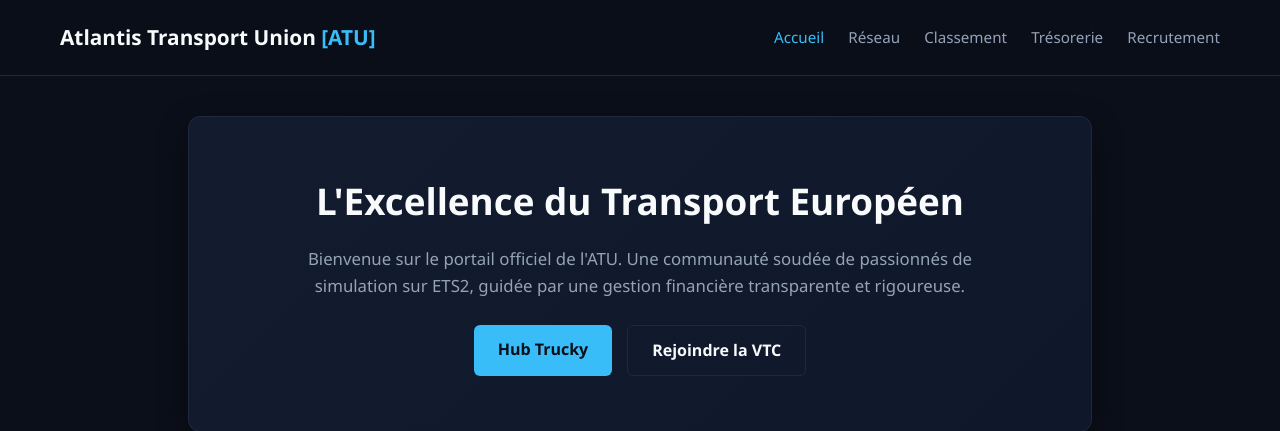
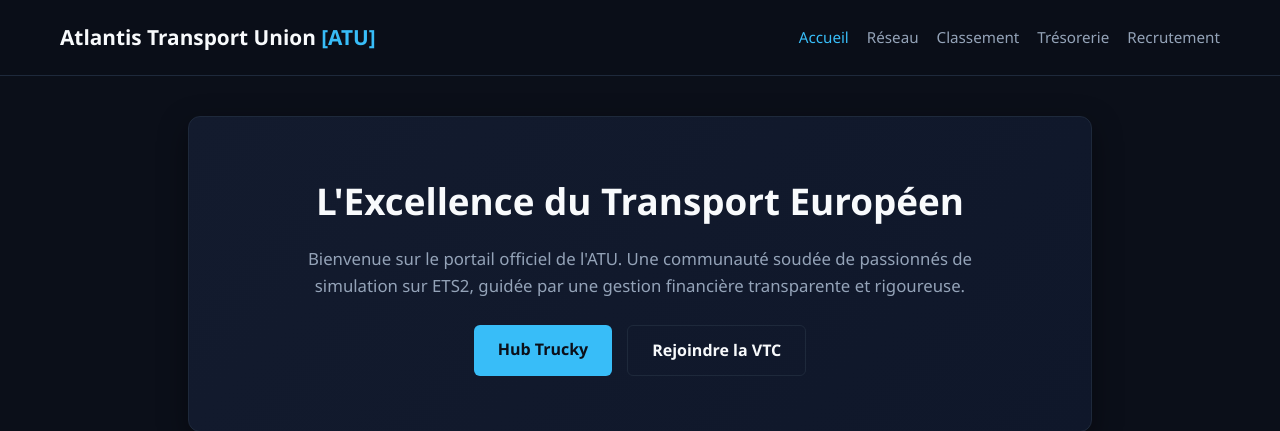
Before and after one commit to Trans-Europe-Rail/Atlantis-Transport-Union, a Flask app: page / in a window 1280 px wide. Shown: the top 431 px of the page. Run offline with Flask 3, Linux system fonts and the light colour scheme.

Commit message:
Adjust CSS styles for navigation and grid layout

```diff
--- a/static/style.css
+++ b/static/style.css
@@ -57,10 +57,16 @@ header .container {
     color: var(--accent);
 }
 
+nav {
+    display: flex;
+    align-items: center;
+    flex-wrap: wrap;
+}
+
 nav a {
     color: var(--text-muted);
     text-decoration: none;
-    margin-left: 20px;
+    margin-left: 18px;
     font-weight: 500;
     font-size: 0.95rem;
     transition: color 0.2s ease;
@@ -126,7 +132,7 @@ main.container {
 
 .grid {
     display: grid;
-    grid-template-columns: repeat(auto-fit, minmax(320px, 1fr));
+    grid-template-columns: repeat(auto-fit, minmax(300px, 1fr));
     gap: 20px;
     margin-top: 20px;
 }
```
